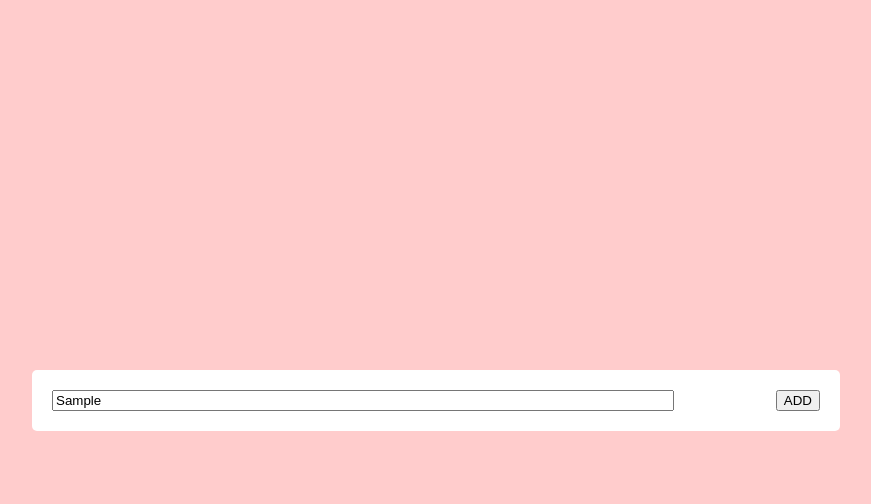
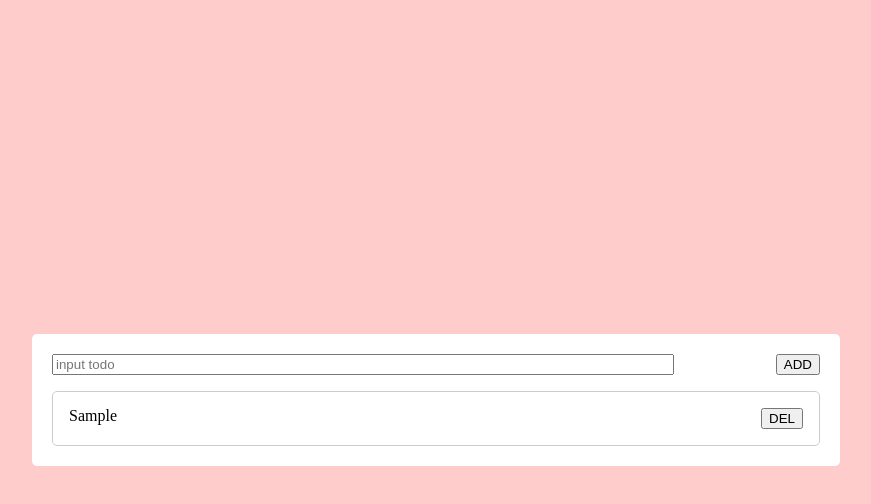
Before and after one commit to yoyongjin/todo-list-frontend, a React (Create React App) app: page / in a window 1280 px wide. Both pictures are taken after typing "Sample" into the empty fields and a click on the button "ADD". Shown: the top 504 px of the page, without its empty margins (204-1075 px from the left). Built offline with nearby package versions, Linux system fonts and the light colour scheme.

Commit message:
Feat: Complete todoList - frontend

```diff
--- a/src/App.tsx
+++ b/src/App.tsx
@@ -1,7 +1,7 @@
 import React from "react";
 import { styled, createGlobalStyle } from "styled-components";
 import reset from "styled-reset";
-import Form from "./components/molecules/Form";
+import TodoList from "./components/organisms/TodoList";
 
 const GlobalStyles = createGlobalStyle`
   ${reset};
@@ -16,24 +16,11 @@ const Container = styled.div`
   background-color: #fcc;
 `;
 
-const TodoListContainer = styled.div`
-  display: flex;
-  flex-direction: column;
-  justify-content: center;
-  width: 60%;
-  max-height: 500px;
-  border-radius: 5px;
-  padding: 20px;
-  overflow: auto;
-  background-color: #fff;
-`;
 const App = () => {
   return (
     <Container>
       <GlobalStyles />
-      <TodoListContainer>
-        <Form />
-      </TodoListContainer>
+      <TodoList />
     </Container>
   );
 };
--- a/src/components/molecules/Form.tsx
+++ b/src/components/molecules/Form.tsx
@@ -2,23 +2,31 @@ import React, { useRef } from "react";
 import Input from "../atoms/Input";
 import Button from "../atoms/Button";
 import styled from "styled-components";
+import { Todo } from "../../types";
+
+interface FormProps {
+  setTodos: React.Dispatch<React.SetStateAction<Todo[]>>;
+}
 
 const Container = styled.form`
   display: flex;
   justify-content: space-between;
 `;
 
-const Form = () => {
+const Form = ({ setTodos }: FormProps) => {
   const inputRef = useRef<HTMLInputElement>(null);
 
   const onSubmitHandler = (e: React.MouseEvent<HTMLButtonElement>) => {
     e.preventDefault();
 
     if (inputRef.current) {
-      const value = inputRef.current.value;
-      console.log(value);
-    } else {
-      console.log("inputRef.current is null!!!!!!!!!!!");
+      console.log(inputRef.current.value);
+      const newTodo = {
+        id: Date.now(),
+        text: inputRef.current.value,
+      };
+      setTodos((prev: Todo[]) => [...prev, newTodo]);
+      inputRef.current.value = "";
     }
   };
 
--- /dev/null
+++ b/src/components/molecules/ListItem.tsx
@@ -0,0 +1,23 @@
+import React from "react";
+import Button from "../atoms/Button";
+import { Todo } from "../../types";
+import styled from "styled-components";
+
+const Container = styled.div`
+  display: flex;
+  justify-content: space-between;
+  border: 1px solid #ccc;
+  border-radius: 5px;
+  padding: 1rem;
+`;
+
+const ListItem = (todo: Todo) => {
+  return (
+    <Container>
+      <span>{todo.text}</span>
+      <Button>DEL</Button>
+    </Container>
+  );
+};
+
+export default ListItem;
--- /dev/null
+++ b/src/components/organisms/TodoList.tsx
@@ -0,0 +1,49 @@
+import React, { useState } from "react";
+import Form from "../molecules/Form";
+import styled from "styled-components";
+import ListItem from "../molecules/ListItem";
+import { Todo } from "../../types";
+
+const Container = styled.div`
+  display: flex;
+  flex-direction: column;
+  justify-content: center;
+  gap: 1rem;
+  width: 60%;
+  max-height: 500px;
+  border-radius: 5px;
+  padding: 20px;
+  background-color: #fff;
+`;
+
+const TodoListWrapper = styled.div`
+  display: flex;
+  flex-direction: column;
+  overflow: auto;
+  gap: 5px;
+`;
+
+const TodoList = () => {
+  const [todos, setTodos] = useState<Todo[]>([]);
+
+  console.log(todos);
+
+  return (
+    <Container>
+      <Form setTodos={setTodos} />
+      <TodoListWrapper>
+        {todos.map((todo) => {
+          return (
+            <ListItem
+              key={todo.id}
+              id={todo.id}
+              text={todo.text}
+            />
+          );
+        })}
+      </TodoListWrapper>
+    </Container>
+  );
+};
+
+export default TodoList;
--- /dev/null
+++ b/src/types/index.ts
@@ -0,0 +1,4 @@
+export interface Todo {
+  id: number;
+  text: string;
+}
```
Also changed, not shown: src/components/molecules/Todo.tsx (deleted, +0 -13 lines).
